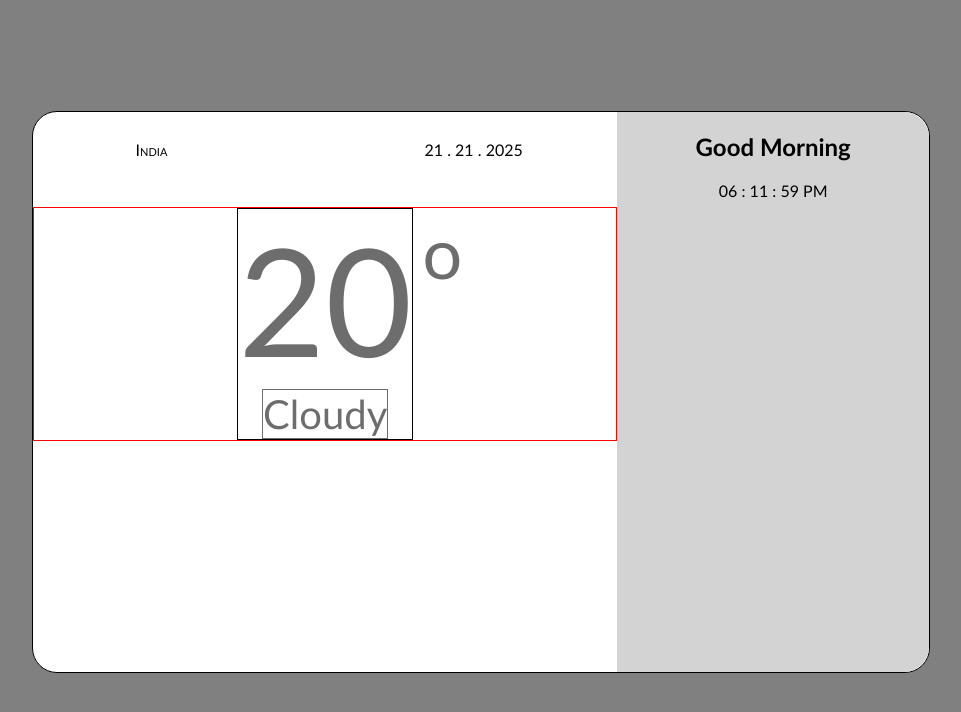
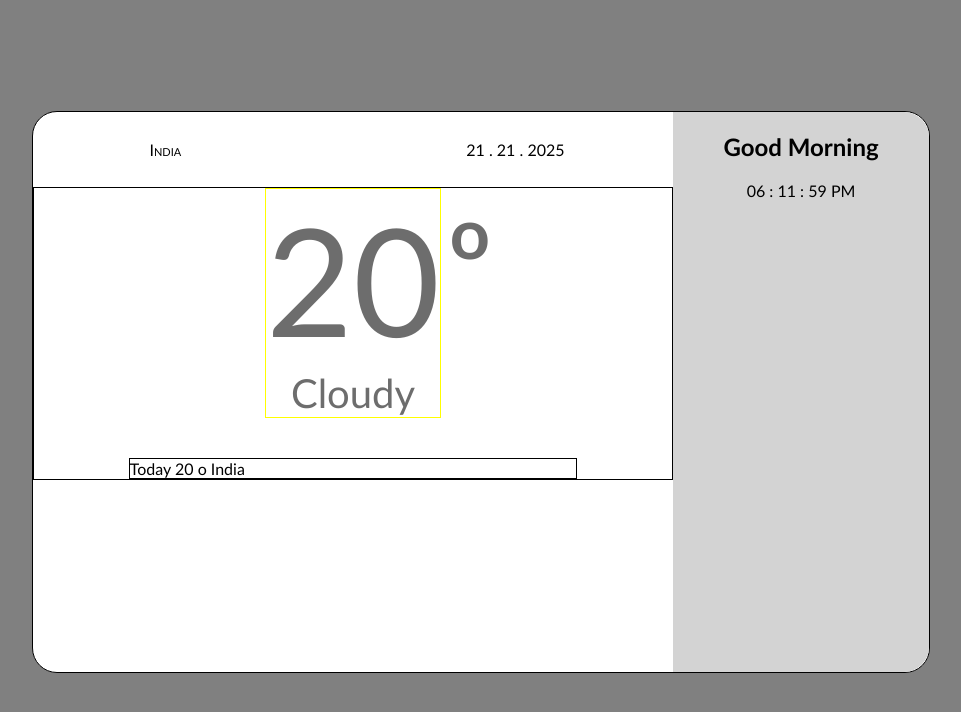
Before and after one commit to A-PRASATHARUMUGAM/Weather-App, a plain HTML site: page index.html in a window 1280 px wide. Shown: the whole page, without its empty margins (159-1120 px from the left). Drawn offline with Linux system fonts and the light colour scheme.

Commit message:
add some modificaiton 2

```diff
--- a/index.html
+++ b/index.html
@@ -35,7 +35,7 @@
                 <!-- degree container -->
       <div class="degree-container">
 
-
+           <!-- weather main temperature container  -->
               <div class="weather-temp-box">
 
                 <span class="degree-round">o</span>
@@ -43,6 +43,21 @@
                 <span class="degree-text2">Cloudy</span>
 
               </div>
+
+
+            <!-- mini weather container -->
+             <div class="weather-temp-sm-box">
+                      <span>Today</span>
+                      <span>20</span>
+                      <span>o</span>
+                      <span>India</span>
+
+             </div>
+
+
+
+
+
 
         </div>
 
--- a/style.css
+++ b/style.css
@@ -44,6 +44,7 @@ body{
     align-items: center;
     text-align: center;
     font-variant: small-caps;
+    font-weight:5-600;
 
 }
 .country{
@@ -52,26 +53,30 @@ body{
 }
                         /* Temperature container */
 .degree-container{
-    margin-top:40px;
+    margin-top:20px;
     display: flex;
-    justify-content: center;
+    flex-direction: column;
+    justify-content:center;
     align-items: center;
-    border: 1px solid red;
+    border: 1px  solid black;
+
 }
+                            /* Weather temp box */
 .weather-temp-box{
-    border:1px solid black;
+
    display: flex;
    flex-direction: column;
    justify-content: center;
    align-items:center;
    position:relative;
-
+    border: 1px solid yellow;
 }
 .degree-round{
   position: absolute;
   top:1px;
   right:-50px;
   font-size:70px;
+  font-weight: bold;
   color:var(--gray-color);
 
 }
@@ -84,18 +89,38 @@ body{
 }
 .degree-text2{
     display: block;
-    border: 1px solid;
     text-align: center;
     color: var(--gray-color);
     font-size:40px;
     font-weight: 200;
 }
+                            /* Weather small temp box */
+.weather-temp-sm-box{
+ margin-top:40px;
+ border:  1px solid black;
+ width:70%;
 
-/* left  side container */
+
+}
+
+
+                                    /* left  side container */
 .leftside-container{
-    width:40%;
-    height: 100%;
+    width:30%;
+    height:100%;
     border-radius:0px 25px 25px 0px;
     background-color:lightgray;
     text-align: center;
 }
+
+
+                        /* Transition   */
+/* .leftside-container:hover{
+    height: 120%;
+    transition:0.5s;
+}
+.rightside-container:hover{
+    background-color: yellow;
+    height: 120%;
+    transition:0.5s;
+} */
```
